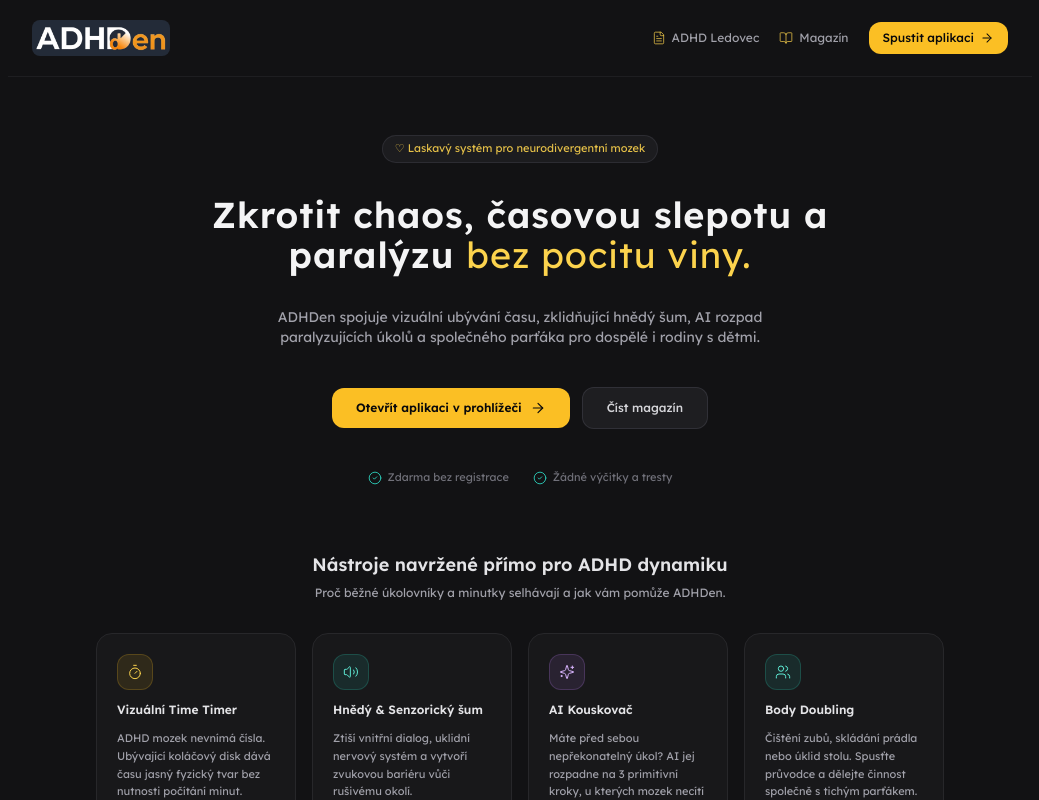
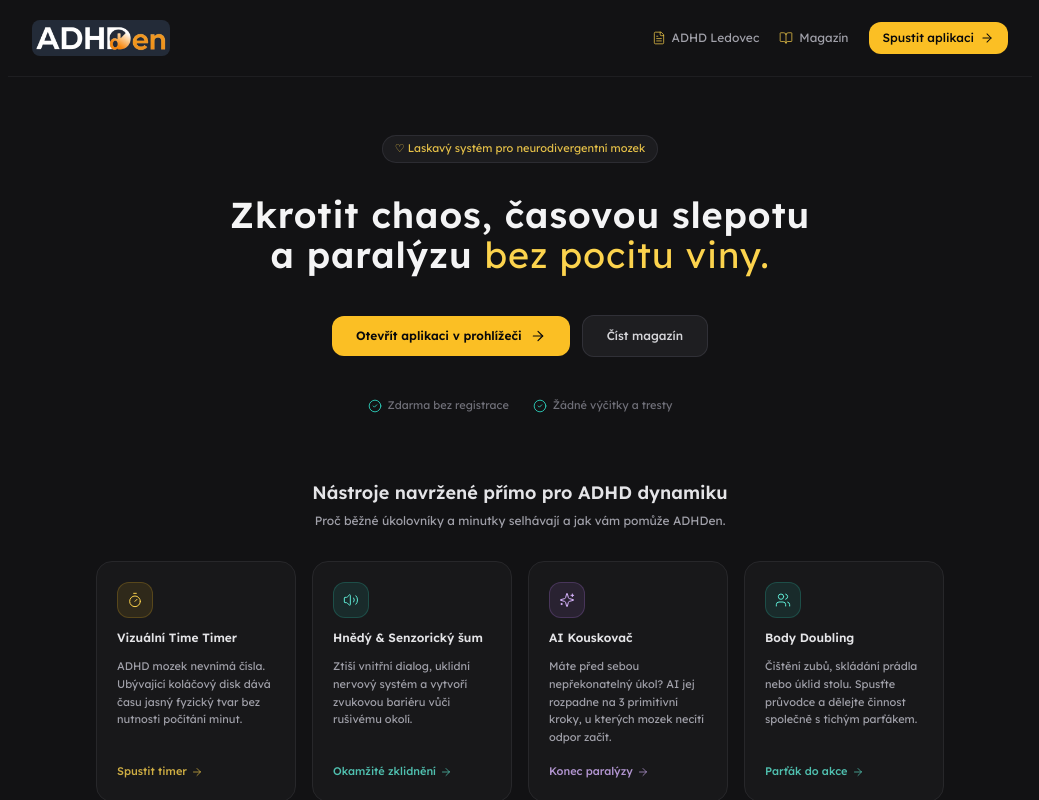
Before and after one commit to onlinejitka/ADHden, a Next.js app: page / in a window 1280 px wide. Shown: the top 800 px of the page, without its empty margins (120-1159 px from the left). Built offline with nearby package versions, Linux system fonts and the light colour scheme.

Commit message:
Update page.tsx

```diff
--- a/app/page.tsx
+++ b/app/page.tsx
@@ -95,12 +95,12 @@
             </div>
 
             <h1 className="text-2xl sm:text-3xl md:text-4xl font-semibold text-zinc-100 max-w-2xl mx-auto leading-normal tracking-wide">
-              Zkrotit chaos, časovou slepotu a paralýzu{" "}
-              <span className="text-amber-300 font-normal">bez pocitu viny.</span>
+              Zkrotit chaos, časovou slepotu
+              <p>a paralýzu{" "}
+              <span className="text-amber-300 font-normal">bez pocitu viny.</span></p>
             </h1>
 
-            <p className="text-xs sm:text-sm text-zinc-400 max-w-xl mx-auto leading-relaxed">
-              ADHDen spojuje vizuální ubývání času, zklidňující hnědý šum, AI rozpad paralyzujících úkolů a společného parťáka pro dospělé i rodiny s dětmi.
+            <p>
             </p>
 
             <div className="flex flex-col sm:flex-row items-center justify-center gap-3 pt-2">
```
